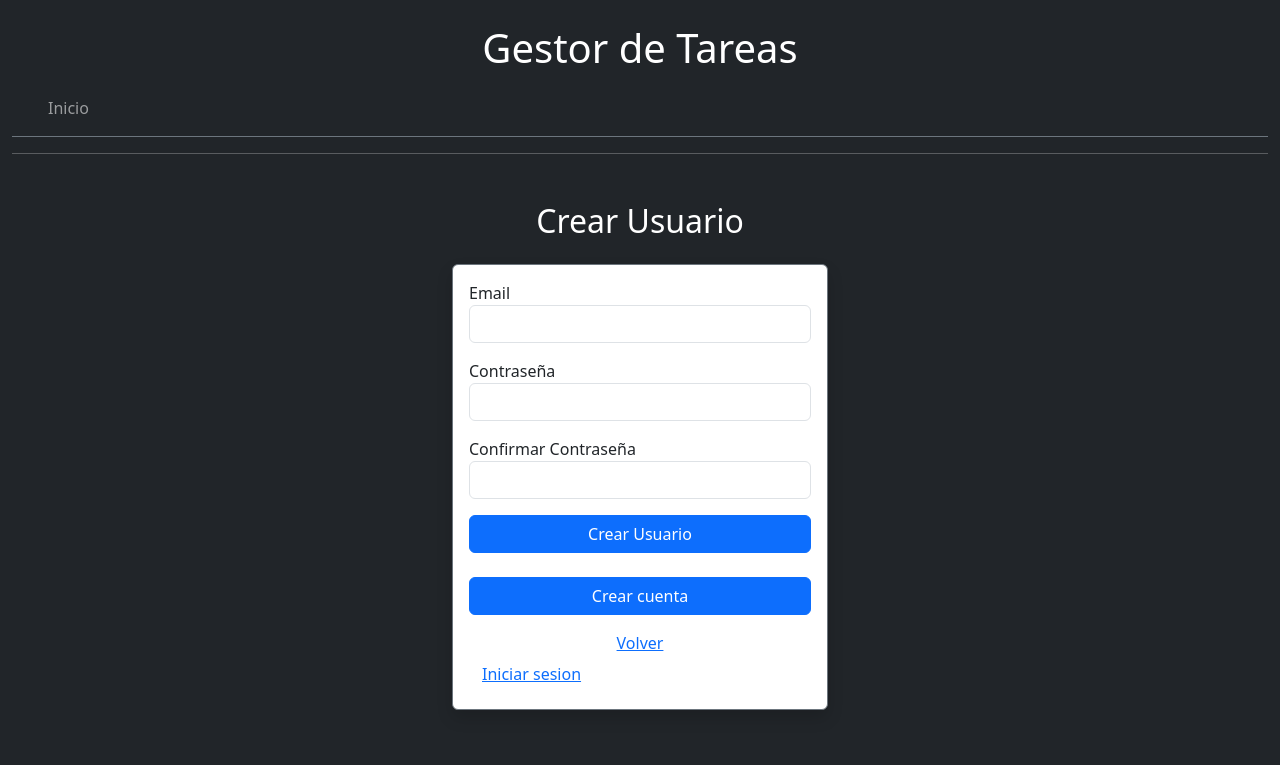
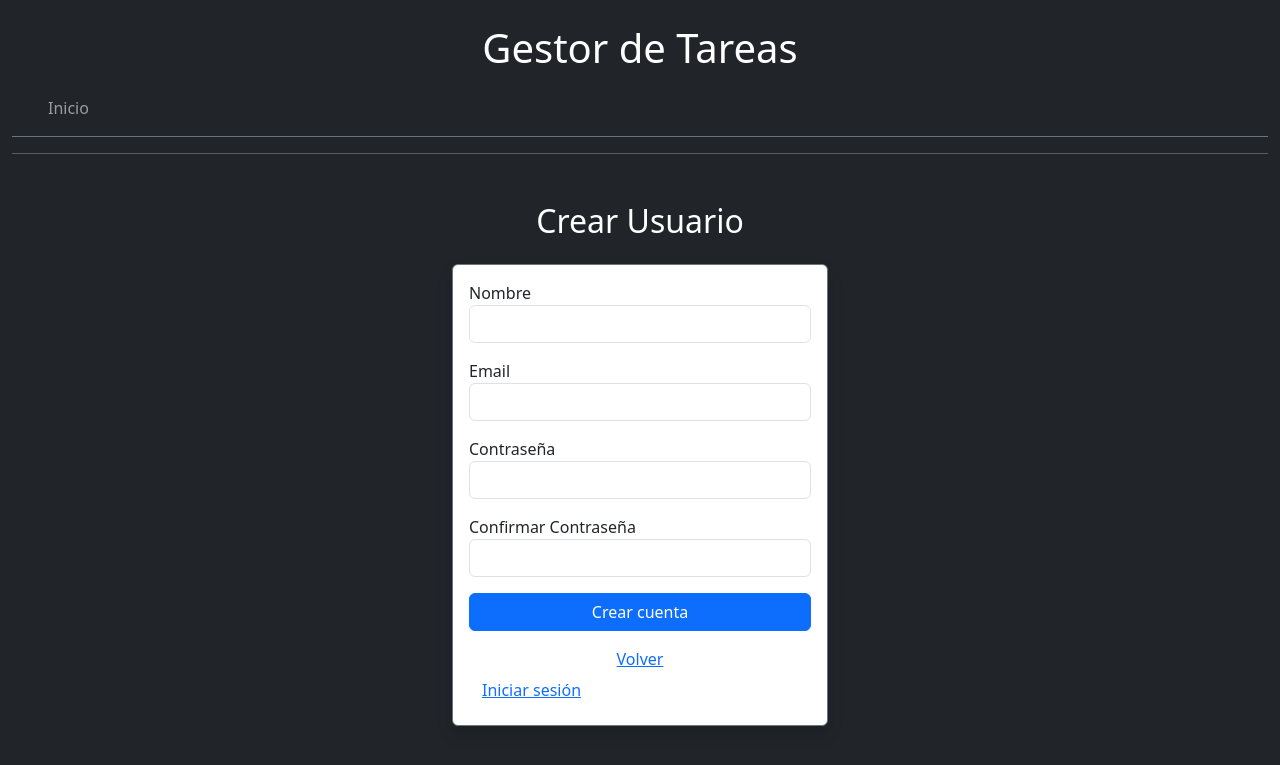
Before and after one commit to Giovas12az/practica1, a Flask app: page /crear_usuario in a window 1280 px wide. Shown: the top 765 px of the page. Run offline with Flask 3, Linux system fonts and the light colour scheme.

Commit message:
12343545

```diff
--- a/main.py
+++ b/main.py
@@ -351,9 +351,9 @@ def login():
 
             return redirect(url_for('ver_tareas', usuario_id=session['usuario_id']))
         else:
-            return render_template('index.html', error="Credenciales incorrectas")
+            return render_template('login.html', error="Credenciales incorrectas")
 
-    return render_template('index.html')
+    return render_template('login.html')
 
 @app.route('/logout')
 def logout():
--- a/templates/base.html
+++ b/templates/base.html
@@ -27,7 +27,7 @@
       <ul class="navbar-nav me-auto">
 
 
-         {% if not session.get('usuario_id') %}
+        {% if not session.get('usuario_id') %}
           <li class="nav-item">
             <a class="nav-link" href="{{ url_for('index') }}">Inicio</a>
           </li>
@@ -65,6 +65,6 @@
   <script src="https://cdn.jsdelivr.net/npm/bootstrap@5.3.8/dist/js/bootstrap.bundle.min.js"
     integrity="sha384-FKyoEForCGlyvwx9Hj09JcYn3nv7wiPVlz7YYwJrWVcXK/BmnVDxM+D2scQbITxI"
     crossorigin="anonymous"></script>
-  </>
+
 
 </html>
--- a/templates/crear_tarea.html
+++ b/templates/crear_tarea.html
@@ -22,7 +22,7 @@
                 </div>
 
                 <button type="submit" class="btn btn-success w-100">
-                     Crear tarea
+                    Crear tarea
                 </button>
 
             </form>
--- a/templates/crear_usuario.html
+++ b/templates/crear_usuario.html
@@ -11,7 +11,15 @@
     {% endif %}
     <div class="card shadow border-secondary">
         <div class="card-body">
-            <form method="POST" action="{{ url_for('login') }}">
+
+
+<form method="POST" action="{{ url_for('crear_usuario') }}">
+
+    <div class="mb-3">
+        <label>Nombre</label>
+        <input type="text" name="nombre" class="form-control" required>
+    </div>
+
     <div class="mb-3">
         <label>Email</label>
         <input type="email" name="email" class="form-control" required>
@@ -22,29 +30,23 @@
         <input type="password" name="password" class="form-control" required>
     </div>
 
-
-
     <div class="mb-3">
         <label>Confirmar Contraseña</label>
         <input type="password" name="confirm_password" class="form-control" required>
     </div>
 
-
-                <button type="submit" class="btn btn-primary w-100">Crear Usuario</button>
-
-                <br><br>
-                <form method="POST" action="/crear_tarea">
     <button type="submit" class="btn btn-primary w-100">
         Crear cuenta
     </button>
+
 </form>
+
 <div class="text-center mt-3">
-                    <a href="{{ url_for('index') }}"> Volver</a>
+    <a href="{{ url_for('index') }}">Volver</a>
 </div>
 
-            </form>
 <a href="{{ url_for('index') }}" class="btn btn-link">
-            Iniciar sesion
+    Iniciar sesión
 </a>
         </div>
     </div>
--- a/templates/index.html
+++ b/templates/index.html
@@ -10,7 +10,7 @@
     <div class="alert alert-danger">{{ error }}</div>
     {% endif %}
     <div class="card shadow border-secondary">
-      <div class="card-body">
+    <div class="card-body">
 
     <form method="POST" action="{{ url_for('login') }}">
         <div class="mb-3">
```
Also changed, not shown: README.md. Lines whose indentation alone changed are shown as unchanged.
